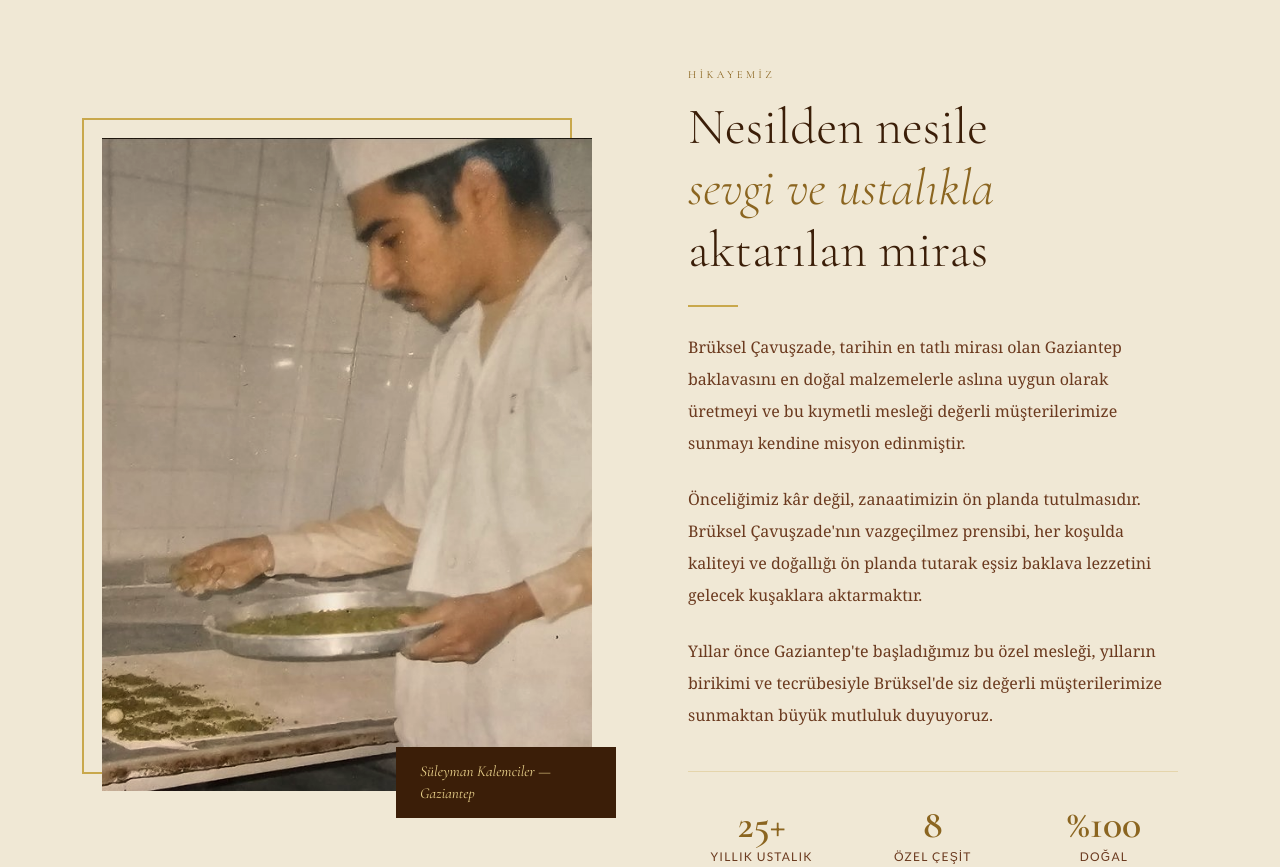
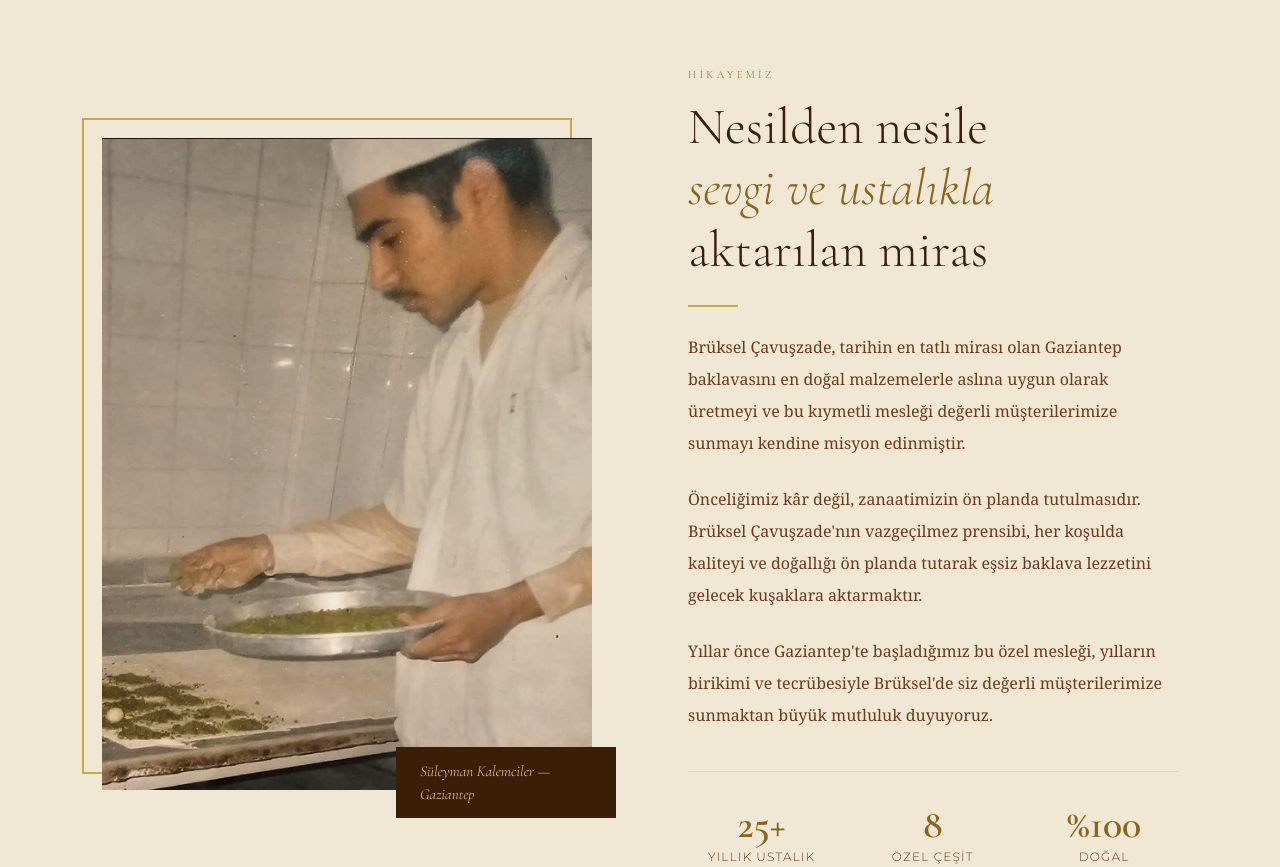
Before and after one commit to kavakbatuhan30-lab/cavuszadebruxelles, a plain HTML site: page index.html in a window 1280 px wide. Shown: the part 940-1807 px from the top of the page. Drawn offline with nearby package versions, Linux system fonts and the light colour scheme.

Commit message:
Switch body font to Montserrat for consistent Turkish glyph rendering

```diff
--- a/index.html
+++ b/index.html
@@ -5,7 +5,7 @@
 <meta name="viewport" content="width=device-width, initial-scale=1.0">
 <title>Süleyman Kalemciler — Gaziantep · Brüksel</title>
 <link rel="preconnect" href="https://fonts.googleapis.com">
-<link href="https://fonts.googleapis.com/css2?family=Cormorant+Garamond:ital,wght@0,300;0,400;0,500;0,600;0,700;1,300;1,400&family=Lato:wght@300;400;700&display=swap&subset=latin-ext" rel="stylesheet">
+<link href="https://fonts.googleapis.com/css2?family=Cormorant+Garamond:ital,wght@0,300;0,400;0,500;0,600;0,700;1,300;1,400&family=Montserrat:wght@300;400;500;600&display=swap&subset=latin-ext" rel="stylesheet">
 <style>
   *, *::before, *::after { box-sizing: border-box; margin: 0; padding: 0; }
 
@@ -25,11 +25,12 @@
   body {
     background: var(--cream);
     color: var(--brown);
-    font-family: 'Lato', sans-serif;
-    font-weight: 400;
+    font-family: 'Montserrat', sans-serif;
+    font-weight: 300;
     -webkit-font-smoothing: antialiased;
     -moz-osx-font-smoothing: grayscale;
     text-rendering: optimizeLegibility;
+    font-synthesis: none;
     overflow-x: hidden;
   }
 
```
